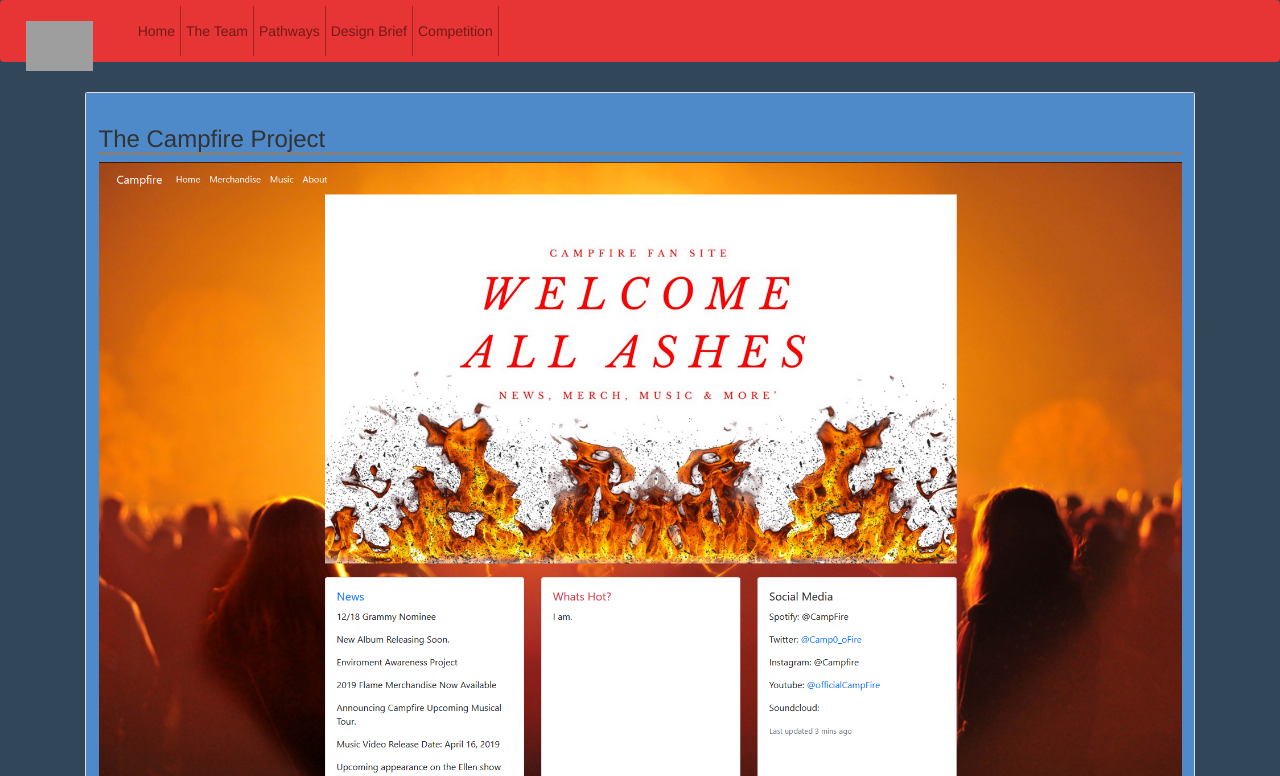
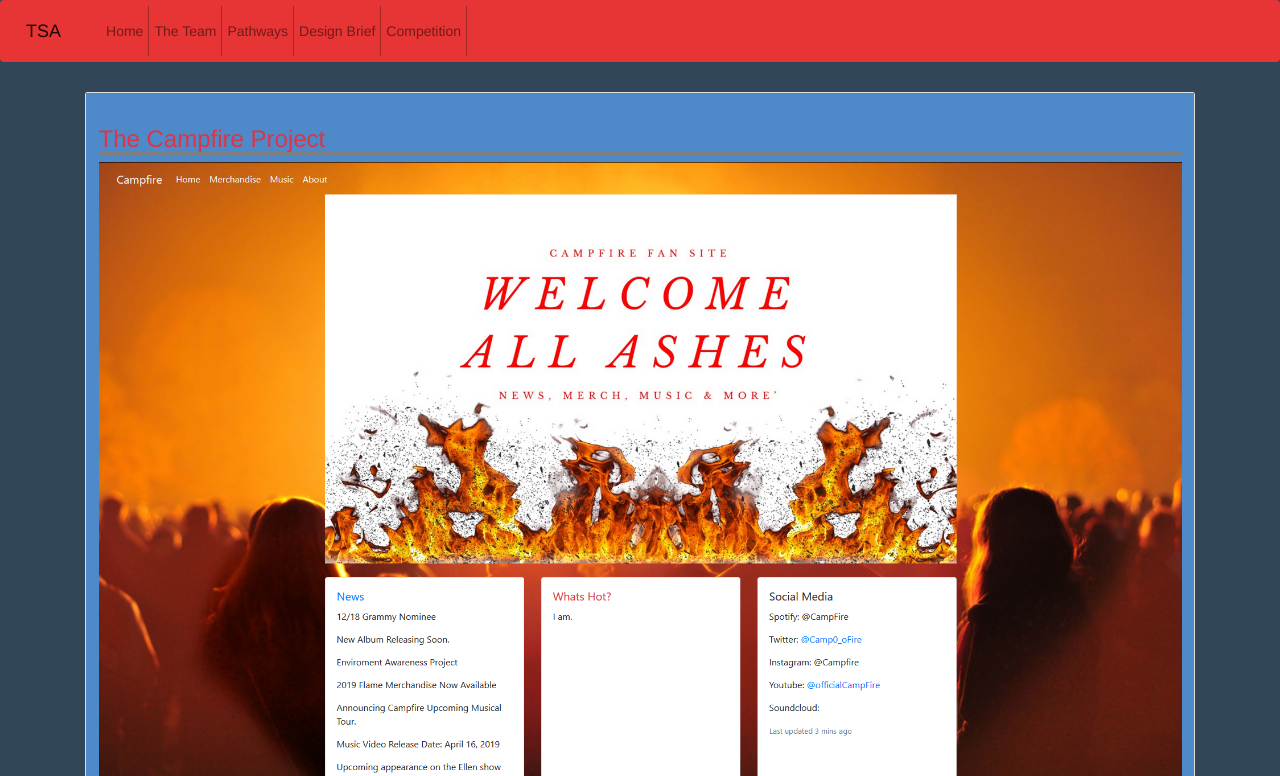
Before and after one commit to cdxker/TSAWebsite, a Flask app: page /design-brief in a window 1280 px wide. Shown: the top 776 px of the page. Run offline with Flask 2, Linux system fonts and the light colour scheme; some libraries are stand-ins or nearby versions; grey boxes are pictures that could not be loaded.

Commit message:
added TSA images

```diff
--- a/TSA/templates/design_brief.html
+++ b/TSA/templates/design_brief.html
@@ -8,8 +8,8 @@
 </p>
 <div class="card">
     <div class="card-body">
-        <h3 class="card-title">The Campfire Project</h3>
-        <img class="w-100" src="{{url_for('static', filename='images/design/frontPage.png')}}">
+        <a href="http://rising-starz.herokuapp.com/"><h3 class="card-title text-danger">The Campfire Project</h3></a>
+        <a href="http://rising-starz.herokuapp.com/"><img class="w-100" src="{{url_for('static', filename='images/design/frontPage.png')}}"></a>
         <p class="card-text design-text">
             In our design brief we decided to create a funny spin-off of a famous
             EDM artist Marshmello, we named him Campfire becuase he goes well with marshmellos.
--- a/TSA/templates/layout.html
+++ b/TSA/templates/layout.html
@@ -11,6 +11,7 @@
     <!-- Font-awesome -->
     <link rel="stylesheet" href="https://cdnjs.cloudflare.com/ajax/libs/font-awesome/4.7.0/css/font-awesome.min.css">
     <link rel="stylesheet" href="https://maxcdn.bootstrapcdn.com/bootstrap/3.3.7/css/bootstrap.min.css">
+    <link rel="shortcut icon" href="{{ url_for('static', filename='images/favicon.ico') }}">
     <title>TSA</title>
 </head>
 <body id="background" class="content">
--- a/TSA/templates/navbar.html
+++ b/TSA/templates/navbar.html
@@ -1,7 +1,7 @@
 <nav class="navbar navbar-expand-lg sticky-top navbar-light" id="navigation">
   <div class="container-fluid">
     <a class="navbar-brand" href="/">
-      <img class="" src="{{ url_for('static', filename='img/bpa-logo.gif') }}" alt="TSA" height="50">
+      TSA
     </a>
     <button class="navbar-toggler" type="button" data-toggle="collapse" data-target="#navigation-bar" aria-controls="navigation-bar"
       aria-expanded="false" aria-label="Toggle navigation">
```
Also changed, not shown: TSA/static/images/TSALogo.png (added), TSA/static/images/favicon.ico (added).
